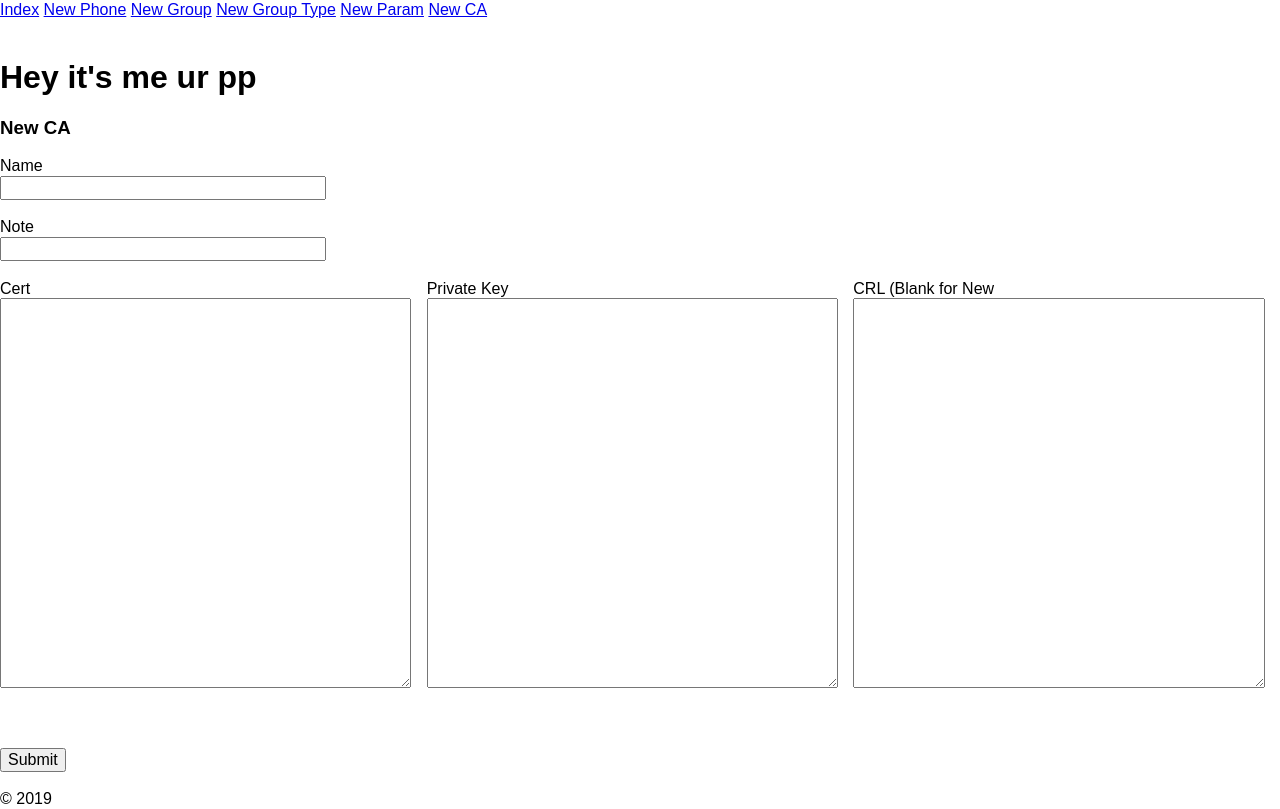
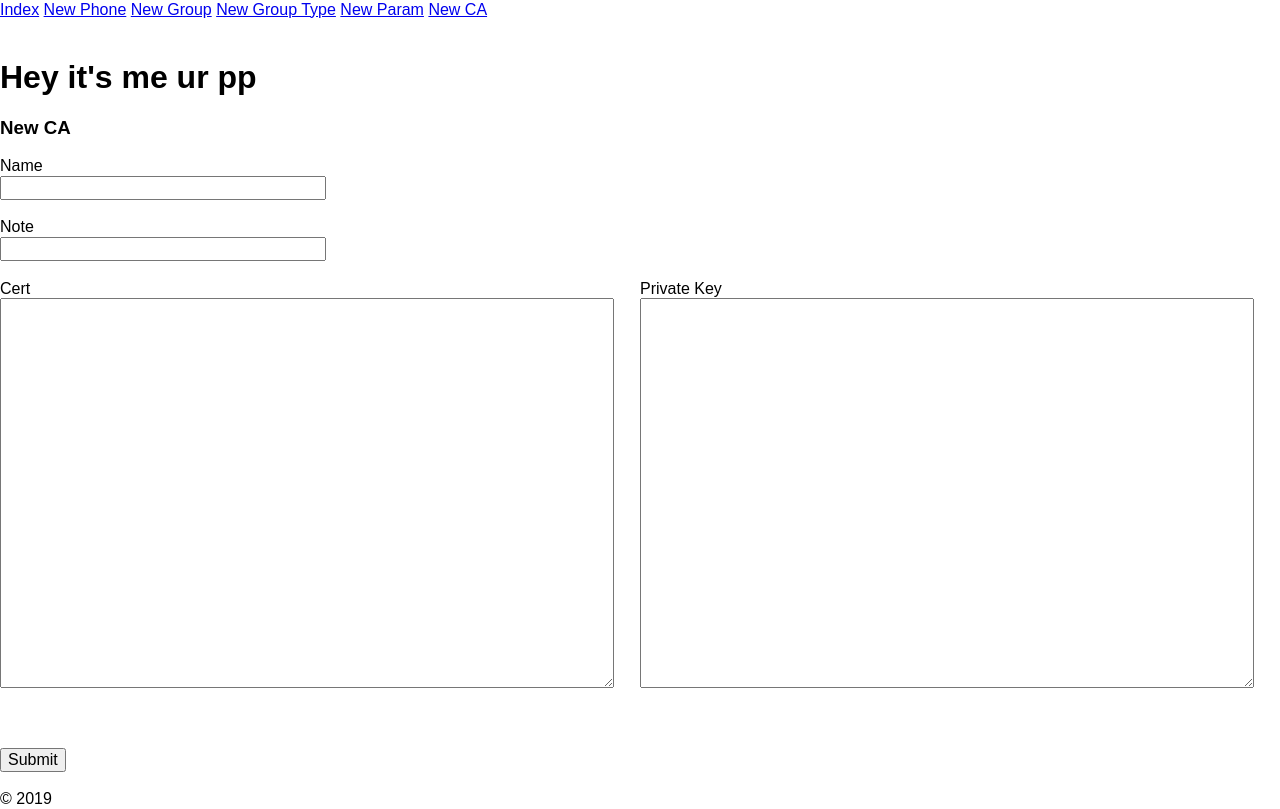
Before and after one commit to openspork/pp, a Flask app: page /new_ca in a window 1280 px wide. Run offline with Flask 2, Linux system fonts and the light colour scheme; some libraries are stand-ins or nearby versions.

Commit message:
create new intermediate CAs from pub and privkey on new ca form, need to allow edit form to see / blank CA

```diff
--- a/ppapp/forms.py
+++ b/ppapp/forms.py
@@ -117,7 +117,6 @@ class NewGroupForm(GroupForm):
 class CertAuthorityForm(NameNoteSubmitForm, FlaskForm):
     cert = TextAreaField("Cert", validators=[DataRequired()])
     private_key = TextAreaField("Private Key", validators=[DataRequired()])
-    cert_revocation_list = TextAreaField("CRL (Blank for New")
 
 
 class NewCertAuthorityForm(CertAuthorityForm):
--- a/ppapp/routes/route_cas.py
+++ b/ppapp/routes/route_cas.py
@@ -6,6 +6,7 @@ from flask import (
     redirect,
     url_for,
 )
+import base36
 from ppapp import app
 from ppapp.forms import *
 from ppapp.models import *
@@ -14,6 +15,7 @@ from ppapp.util.group_ops import *
 from ppapp.util.view_ops import *
 from ppapp.rsop.ca_rsop import *
 from ppapp.crypto.revoke import build_crl
+from ppapp.crypto.issue import create_cert
 
 
 @app.route("/new_ca", methods=["GET", "POST"])
@@ -21,16 +23,15 @@ def new_ca():
     form = NewCertAuthorityForm()
     if request.method == "POST":
         if form.validate_on_submit():
+            # Build a new CA:
+            cert_pem, cert_key_pem = create_cert(form.cert.data, form.private_key.data, 'https://fq.dn/crl/global') # CRL URI should probably be inputtable...
             # Build our empty CRL
-            if form.cert_revocation_list.data == "":
-                cert_revocation_list = build_crl(form.cert.data, form.private_key.data)
-                # TODO: Change this to build our intermediate CA from the input data
-
+            cert_revocation_list_pem = build_crl(form.cert.data, form.private_key.data)
             cert_authority = CertAuthority.create(
                 name=form.name.data,
-                cert=form.cert.data,
-                private_key=form.private_key.data,
-                cert_revocation_list=cert_revocation_list,
+                cert=cert_pem,
+                private_key=cert_key_pem,
+                cert_revocation_list=cert_revocation_list_pem,
                 note=form.note.data,
             ).save()
             flash("New CA - Name: {}".format(form.name.data))
--- a/ppapp/templates/ca.j2
+++ b/ppapp/templates/ca.j2
@@ -21,20 +21,15 @@ New CA
         </div>
         <br>
         <div class="pure-g">
-                <div class="pure-u-1-3">
+                <div class="pure-u-1-2">
                     {{ form.cert.label }}
                     <br>
                     {{ form.cert(class_='certInput') }}
                 </div>
-                <div class="pure-u-1-3">
+                <div class="pure-u-1-2">
                     {{ form.private_key.label }}
                     <br>
                     {{ form.private_key(class_='certInput') }}
-                </div>
-                <div class="pure-u-1-3">
-                    {{ form.cert_revocation_list.label }}
-                    <br>
-                    {{ form.cert_revocation_list(class_='certInput') }}
                 </div>
         </div>
         <br>
```
